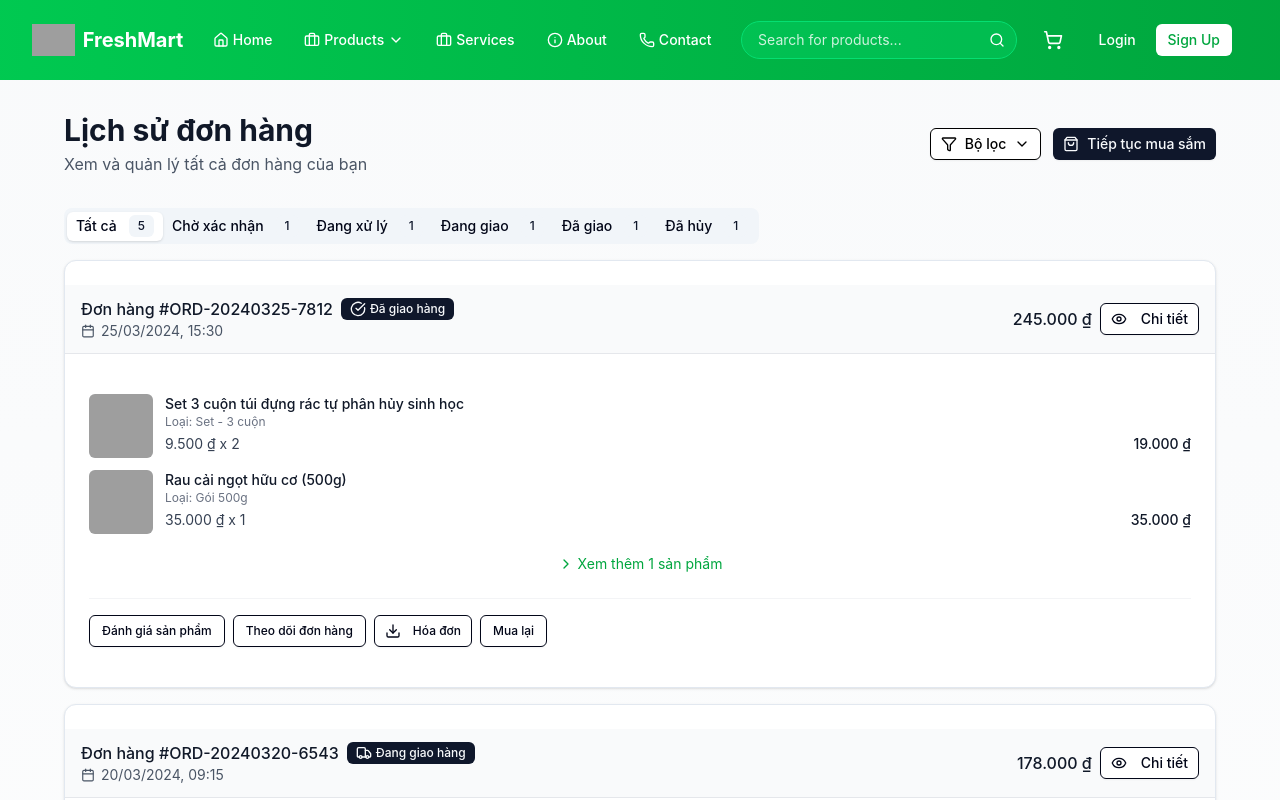
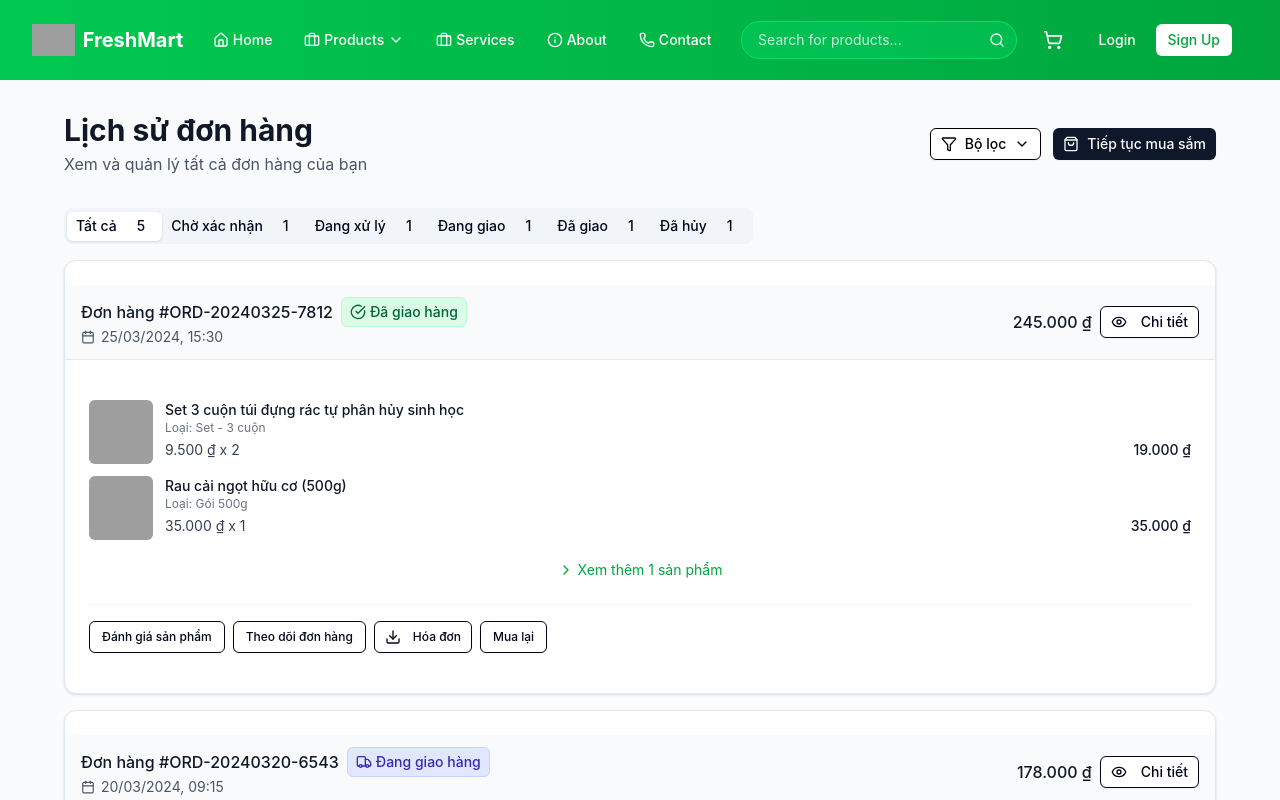
Before and after one commit to Minhieu295-g/FE_FreshFood, a React (Create React App) app: page /order-history in a window 1280 px wide. Shown: the top 800 px of the page. Built offline with nearby package versions, Linux system fonts and the light colour scheme; grey boxes are pictures that could not be loaded.

Commit message:
Update: Order-History

```diff
--- a/src/components/ui/badge.tsx
+++ b/src/components/ui/badge.tsx
@@ -34,14 +34,16 @@ function Badge({
                    variant,
                    asChild = false,
                    ...props
-               }: React.ComponentProps<"span"> &
-    VariantProps<typeof badgeVariants> & { asChild?: boolean }) {
+               }: React.ComponentProps<"span"> & VariantProps<typeof badgeVariants> & { asChild?: boolean }) {
     const Comp = asChild ? Slot : "span";
 
     return (
         <Comp
             data-slot="badge"
-            className={cn(badgeVariants({ variant }), className)}
+            className={cn(
+                className,  // 🔥 Ưu tiên màu sắc từ props className
+                "inline-flex items-center rounded-md px-2 py-1 text-sm font-medium",
+            )}
             {...props}
         />
     );
```
